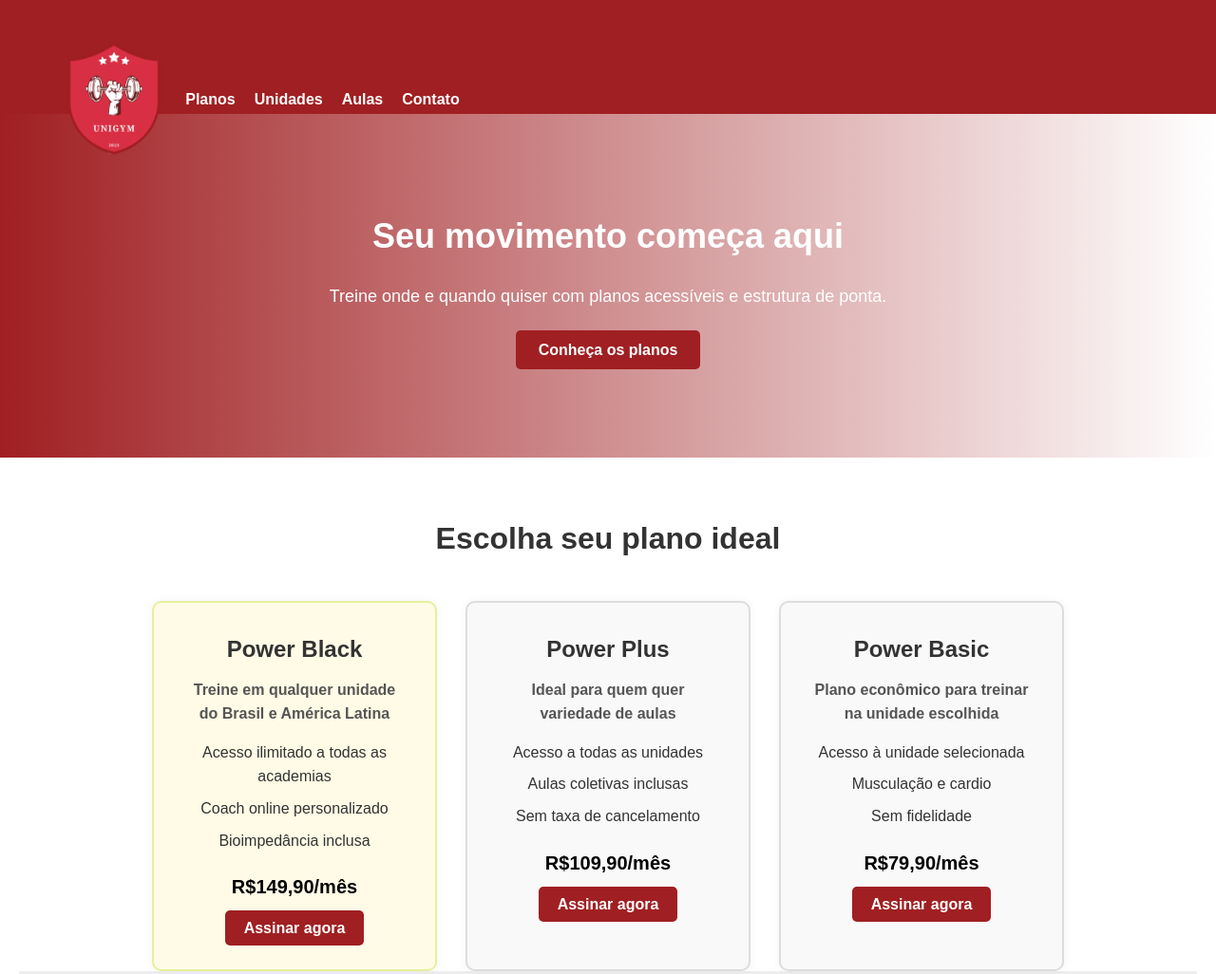
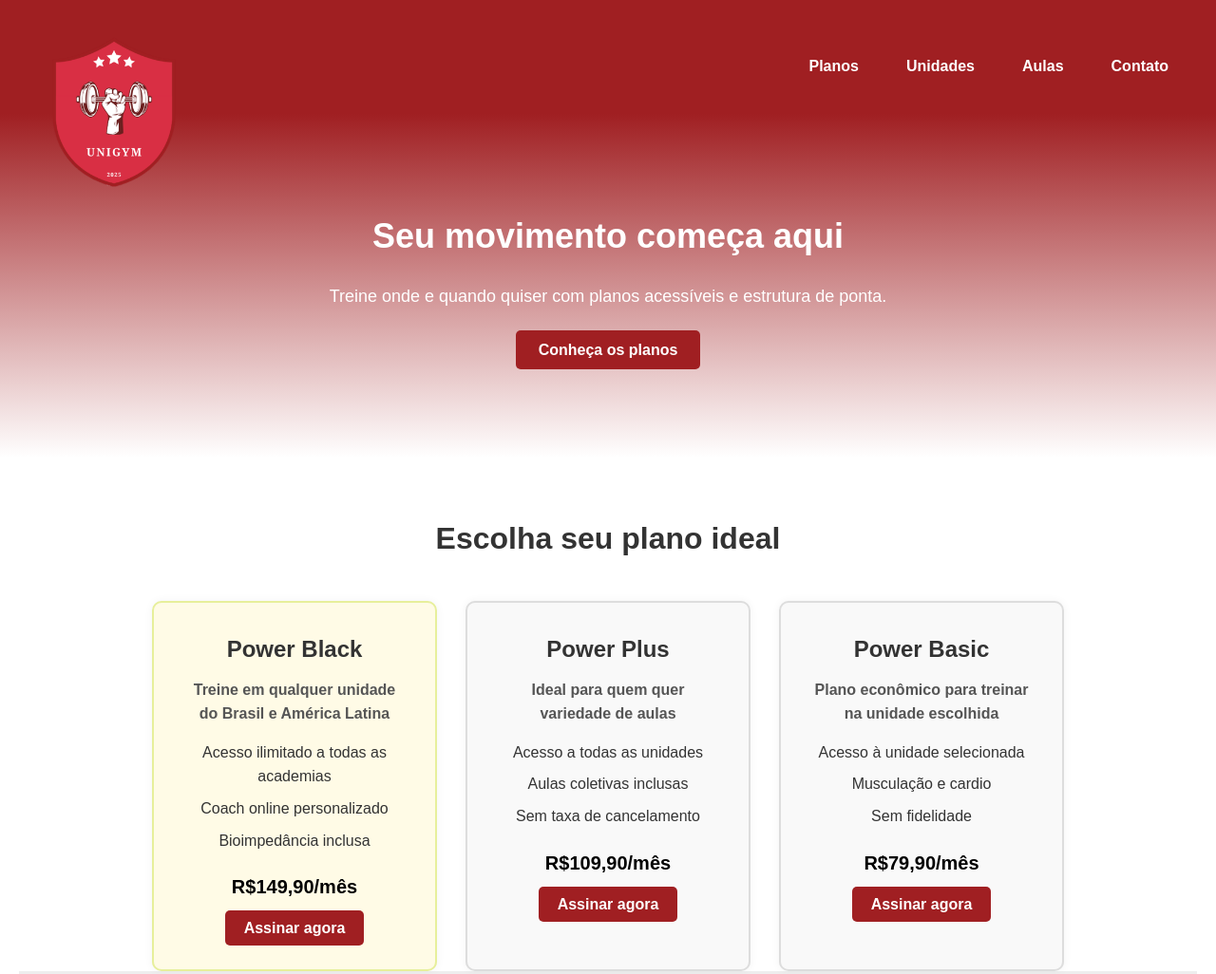
Before and after one commit to AstalDLyon/fullstack-unicarioca, a plain HTML site: page frontend/index.html in a window 1280 px wide. Shown: the top 1026 px of the page at 95% size. Drawn offline with Linux system fonts and the light colour scheme.

Commit message:
Alteração nave e css .hero

```diff
--- a/frontend/index.html
+++ b/frontend/index.html
@@ -11,8 +11,8 @@
 <body>
     <!--Inicio da seção do parallax com o cabeçalho.-->
     <header class="parallax-header">
+        <img src="img/logo.webp" class="logo">
         <nav>
-            <img src="img/logo.webp" class="logo">
             <ul>
                 <li><a href="#planos">Planos</a></li>
                 <li><a href="#unidades">Unidades</a></li>
--- a/frontend/style.css
+++ b/frontend/style.css
@@ -49,12 +49,13 @@ nav a:hover {
 }
 
 .logo {
-    height: 150px;
+  height: 200px;
+  /* padding-bottom: 25px; */
 }
 /* Seção Hero */
 
 .hero {
-  background: linear-gradient(to right, #a01f22, #ffffff);
+  background: linear-gradient(180deg, #a01f22, #ffffff);
   color: #ffffff;
   text-align: center;
   padding: 100px 20px;
@@ -71,7 +72,7 @@ nav a:hover {
 }
 
 .btn {
-  background-color: #A01F22;
+  background-color: #a01f22;
   color: #ffffff;
   padding: 12px 24px;
   text-decoration: none;
@@ -80,7 +81,7 @@ nav a:hover {
 }
 
 .btn:hover {
-  background-color: #D92F44;
+  background-color: #d92f44;
 }
 
 /* Seção Planos */
@@ -153,7 +154,7 @@ nav a:hover {
 }
 
 .btn-plano {
-  background-color: #A01F22;
+  background-color: #a01f22;
   color: #fff;
   padding: 10px 20px;
   text-decoration: none;
@@ -162,7 +163,7 @@ nav a:hover {
 }
 
 .btn-plano:hover {
-  background-color: #D92F44;
+  background-color: #d92f44;
 }
 
 /* Seção Unidades */
@@ -248,17 +249,16 @@ footer h2 {
 }
 
 .parallax-header {
-  background-color: #A01F22;
+  background-color: #a01f22;
   background-attachment: fixed;
   background-position: center;
   background-repeat: no-repeat;
   background-size: cover;
   height: 120px;
-  color: rgb(0, 0, 0);
+  /* color: rgb(0, 0, 0); */
   display: flex;
   align-items: center;
   justify-content: space-between;
-  padding: 30px 45px;
   flex-wrap: wrap;
 }
 
@@ -269,7 +269,9 @@ footer h2 {
 .parallax-header nav ul {
   list-style: none;
   display: flex;
-  gap: 20px;
+  gap: 50px;
+  padding-right: 30px;
+  padding-bottom: 100px;
 }
 
 .parallax-header nav a {
```
